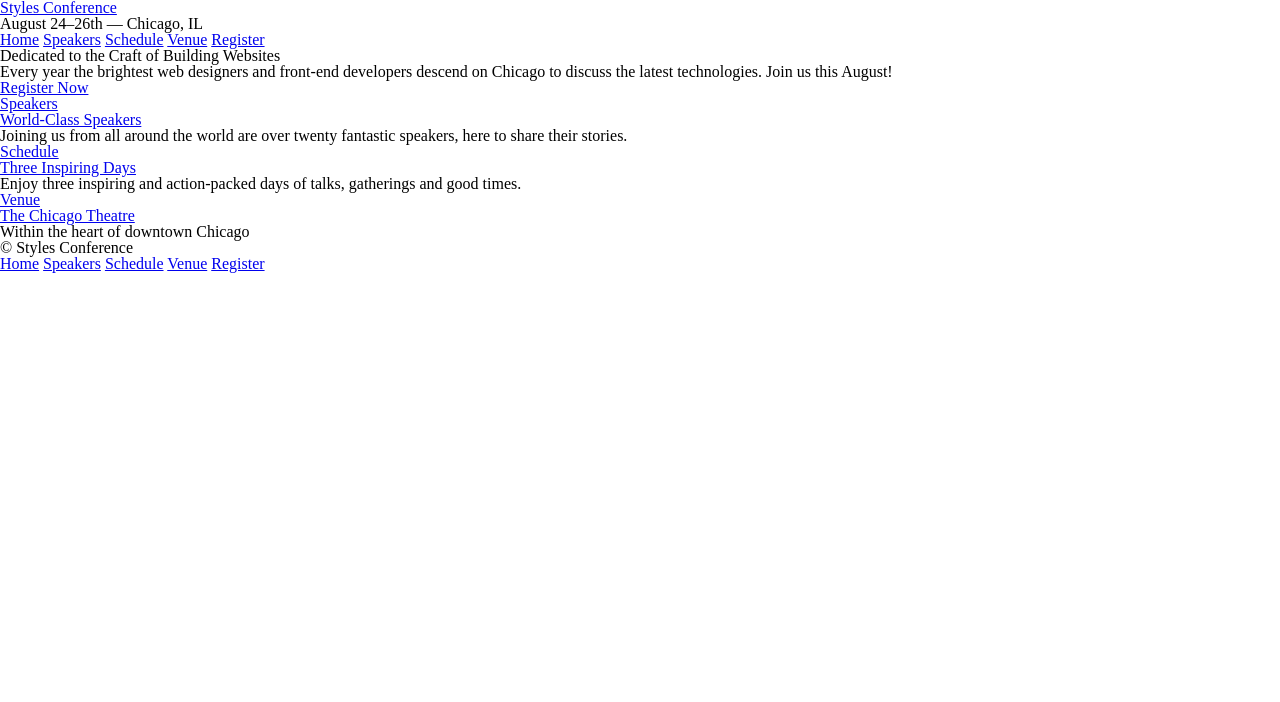
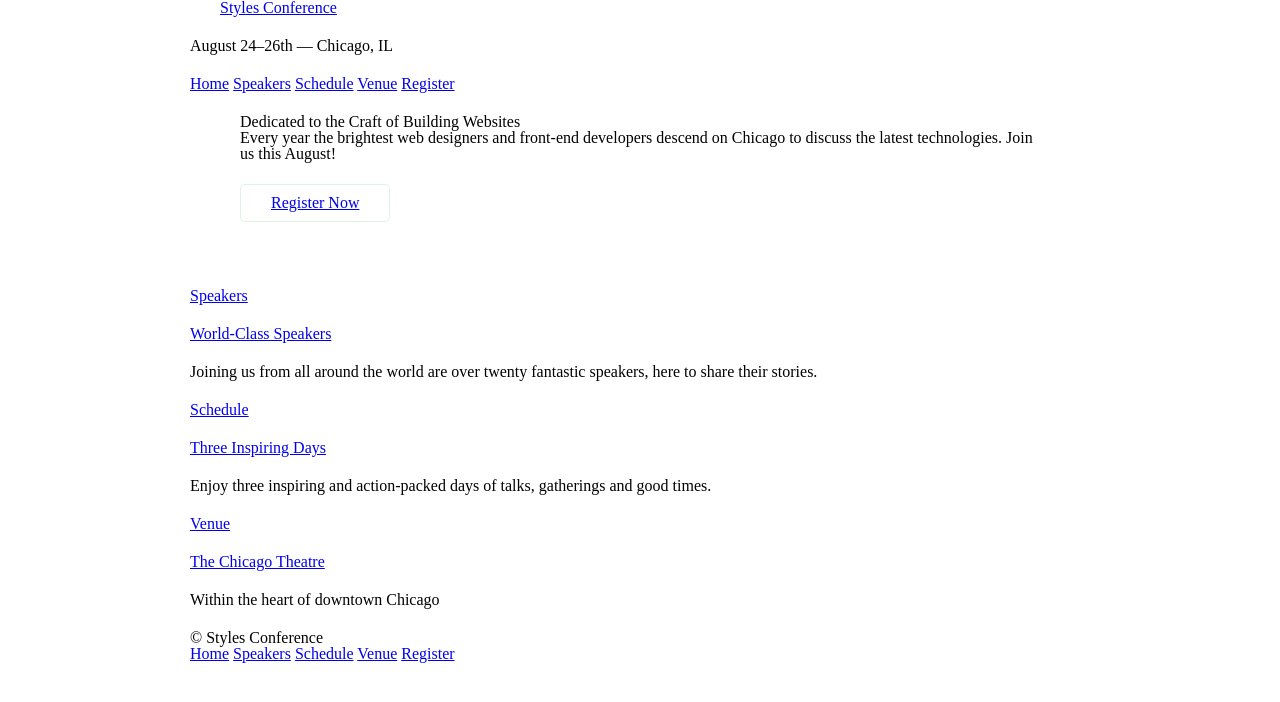
Before and after one commit to dsilvadeepal/Web-Development-Learning-Path, a plain HTML site: page Courses/Tier 1/Learn to Code HTML - CSS/styles-conference/index.html in a window 1280 px wide. Drawn offline with Linux system fonts and the light colour scheme.

Commit message:
Add box model styles to webpage

```diff
--- a/Courses/Tier 1/Learn to Code HTML - CSS/styles-conference/assets/stylesheets/main.css
+++ b/Courses/Tier 1/Learn to Code HTML - CSS/styles-conference/assets/stylesheets/main.css
@@ -46,3 +46,62 @@ table {
 	border-collapse: collapse;
 	border-spacing: 0;
 }
+
+
+/*
+=====================================
+GRID
+=====================================
+*/
+
+*,
+*:before,
+*:after {
+	box-sizing: border-box;
+	-webkit-box-sizing: border-box;
+	-moz-box-sizing: border-box;
+}
+
+.container{
+	width: 960px;
+	margin: 0 auto;
+	padding-left: 30px;
+	padding-right: 30px;
+}
+
+/*
+=====================================
+TYPOGRAPHY
+=====================================
+*/
+
+h1, h3, h4, h5, p{
+	margin-bottom: 22px;
+}
+
+/*
+=====================================
+Buttons
+=====================================
+*/
+
+.btn{
+	display:inline-block;
+	border-radius: 5px;
+	margin: 0;
+}
+
+.btn-alt{
+	border: 1px solid #def2e5;
+	padding: 10px 30px;
+}
+
+/*
+===================================
+Home
+===================================
+*/
+
+.hero{
+	padding: 22px 80px 66px 80px;
+}
--- a/Courses/Tier 1/Learn to Code HTML - CSS/styles-conference/index.html
+++ b/Courses/Tier 1/Learn to Code HTML - CSS/styles-conference/index.html
@@ -6,10 +6,12 @@
 		<link rel="stylesheet" href="assets/stylesheets/main.css">
 	</head>
 	<body>
-		<header>
-			<h1>
-				<a href="index.html">Styles Conference</a>
-			</h1>
+		<header class="container">
+			<section class= "container">
+				<h1>
+					<a href="index.html">Styles Conference</a>
+				</h1>
+			</section>
 			<h3>August 24&ndash;26th &mdash; Chicago, IL</h3>
 			<nav>
 				<a href="index.html">Home</a>
@@ -20,13 +22,13 @@
 			</nav>
 		</header>
 
-		<section>
+		<section class="hero container">
 			<h2>Dedicated to the Craft of Building Websites</h2>
 			<p>Every year the brightest web designers and front-end developers descend on Chicago to discuss the latest technologies. Join us this August!</p>
-			<a href="register.html">Register Now</a>
+			<a class="btn btn-alt" href="register.html">Register Now</a>
 		</section>
 
-		<section>
+		<section class="container">
 			<section>
 				<a href="speakers.html">
 					<h5>Speakers</h5>
@@ -50,7 +52,7 @@
 			</section>
 		</section>
 
-		<footer>
+		<footer class="container">
 			<small>&copy; Styles Conference</small>
 			<nav>
 				<a href="index.html">Home</a>
```
Also changed, not shown: Courses/Tier 1/Learn to Code HTML - CSS/styles-conference/register.html (+7 -5 lines), Courses/Tier 1/Learn to Code HTML - CSS/styles-conference/schedule.html (+7 -5 lines), Courses/Tier 1/Learn to Code HTML - CSS/styles-conference/speakers.html (+7 -5 lines), Courses/Tier 1/Learn to Code HTML - CSS/styles-conference/venue.html (+7 -5 lines).
